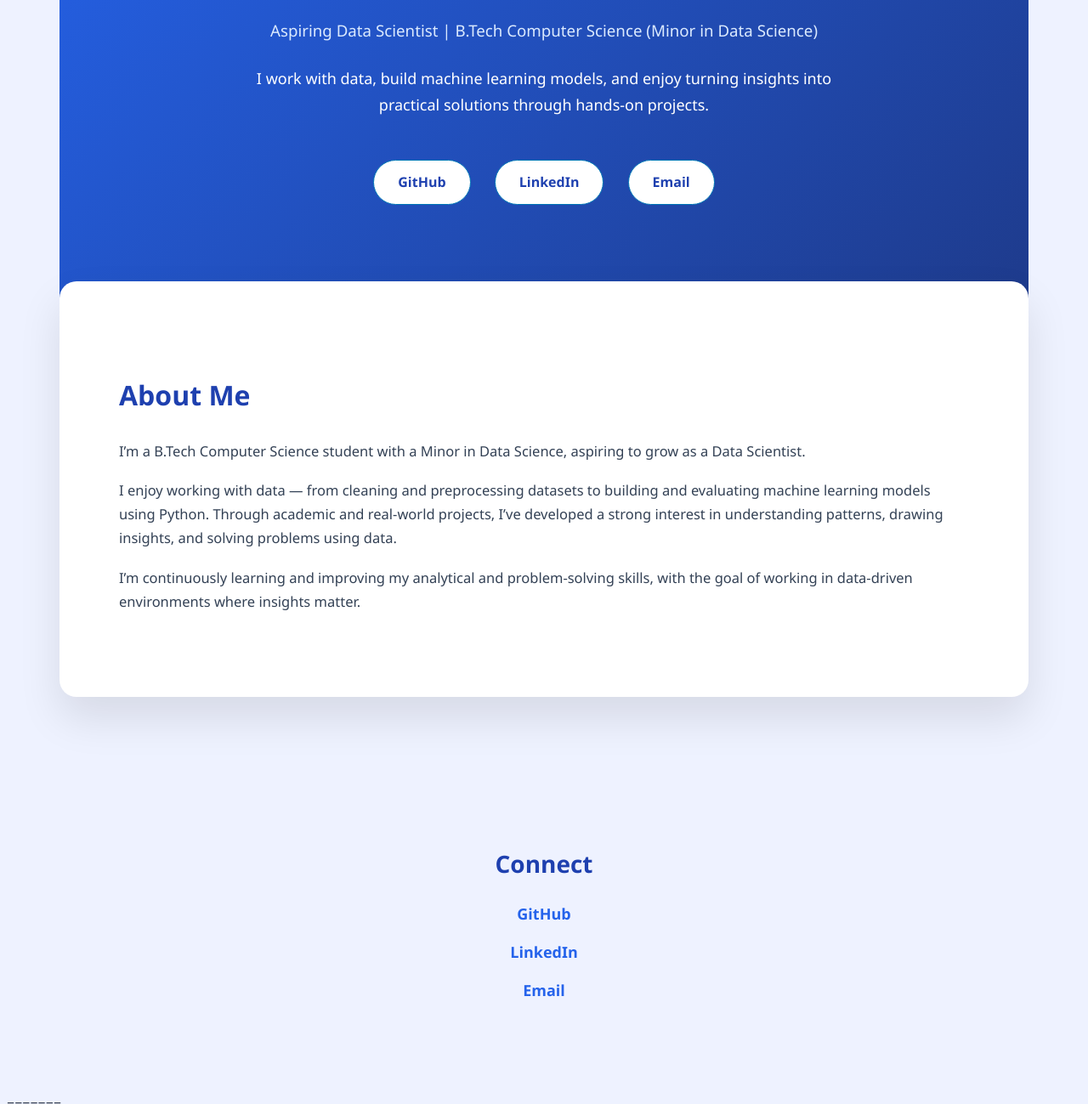
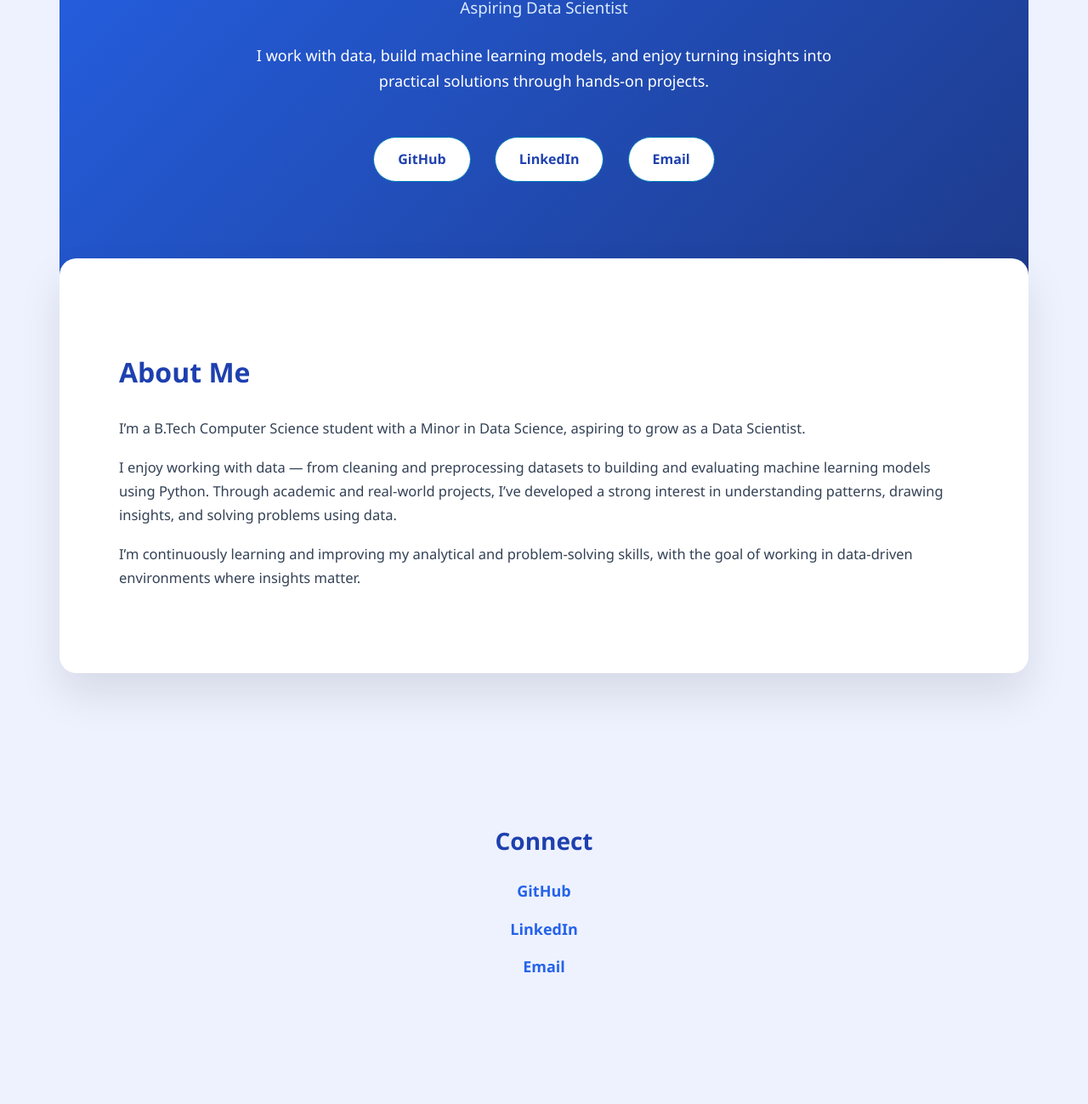
Before and after one commit to Shadhani2531/shadhanishambharkar.github.io, a plain HTML site: page index.html in a window 1280 px wide. Shown: the part 410-1709 px from the top of the page at 85% size. After the commit the page ends 1677 px from the top, so only its background shows below. Drawn offline with Linux system fonts and the light colour scheme.

Commit message:
Update index.html

```diff
--- a/index.html
+++ b/index.html
@@ -1,72 +1,3 @@
-<<<<<<< HEAD
-<!DOCTYPE html>
-<html lang="en">
-<head>
-    <meta charset="UTF-8">
-    <title>Sha | Data Science Portfolio</title>
-    <meta name="viewport" content="width=device-width, initial-scale=1.0">
-    <link rel="stylesheet" href="style.css">
-</head>
-<body>
-
-    <!-- NAVBAR -->
-    <nav>
-        <h2 class="logo">Sha</h2>
-        <ul>
-            <li><a href="#home">Home</a></li>
-            <li><a href="#about">About</a></li>
-            <li><a href="#links">Links</a></li>
-        </ul>
-    </nav>
-
-    <!-- HOME -->
-    <section id="home" class="section home">
-        <h1>Hi, I’m Sha</h1>
-        <h3>Aspiring Data Scientist | B.Tech Computer Science (Minor in Data Science)</h3>
-        <p>
-            I work with data, build machine learning models, and enjoy turning insights
-            into practical solutions through hands-on projects.
-        </p>
-
-        <div class="buttons">
-            <a href="https://github.com/yourusername" target="_blank">GitHub</a>
-            <a href="https://linkedin.com/in/yourprofile" target="_blank">LinkedIn</a>
-            <a href="mailto:youremail@gmail.com">Email</a>
-        </div>
-    </section>
-
-    <!-- ABOUT -->
-    <section id="about" class="section">
-        <h2>About Me</h2>
-        <p>
-            I’m a B.Tech Computer Science student with a Minor in Data Science, aspiring
-            to grow as a Data Scientist.
-        </p>
-        <p>
-            I enjoy working with data — from cleaning and preprocessing datasets to
-            building and evaluating machine learning models using Python. Through
-            academic and real-world projects, I’ve developed a strong interest in
-            understanding patterns, drawing insights, and solving problems using data.
-        </p>
-        <p>
-            I’m continuously learning and improving my analytical and problem-solving
-            skills, with the goal of working in data-driven environments where insights matter.
-        </p>
-    </section>
-
-    <!-- LINKS -->
-    <section id="links" class="section">
-        <h2>Connect</h2>
-        <ul class="links-list">
-            <li><a href="https://github.com/yourusername" target="_blank">GitHub</a></li>
-            <li><a href="https://linkedin.com/in/yourprofile" target="_blank">LinkedIn</a></li>
-            <li><a href="mailto:youremail@gmail.com">Email</a></li>
-        </ul>
-    </section>
-
-</body>
-</html>
-=======
 <!DOCTYPE html>
 <html lang="en">
 <head>
@@ -134,4 +65,3 @@
 
 </body>
 </html>
->>>>>>> 5273281708185a2b5285a07be752b8d88fb19f55
```
